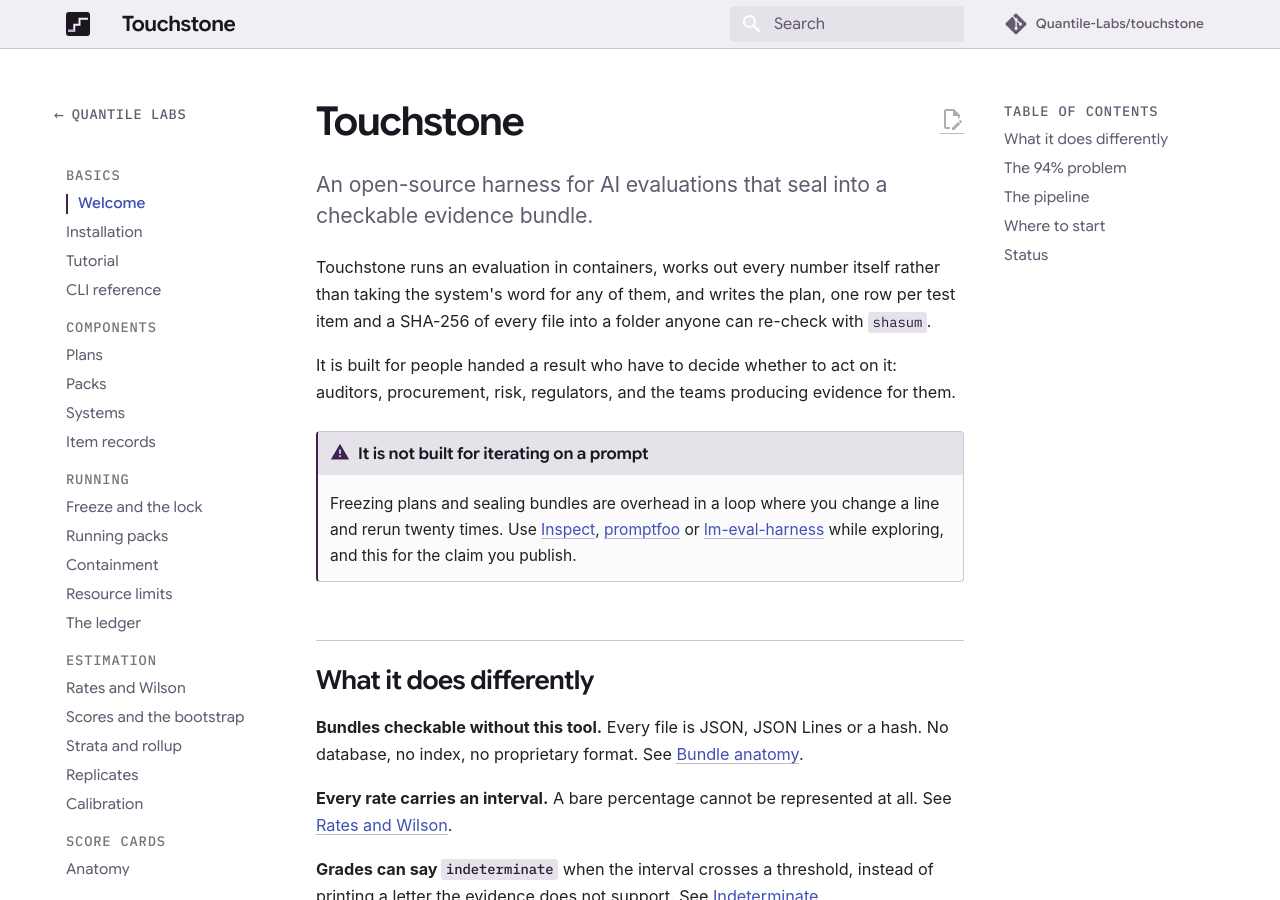
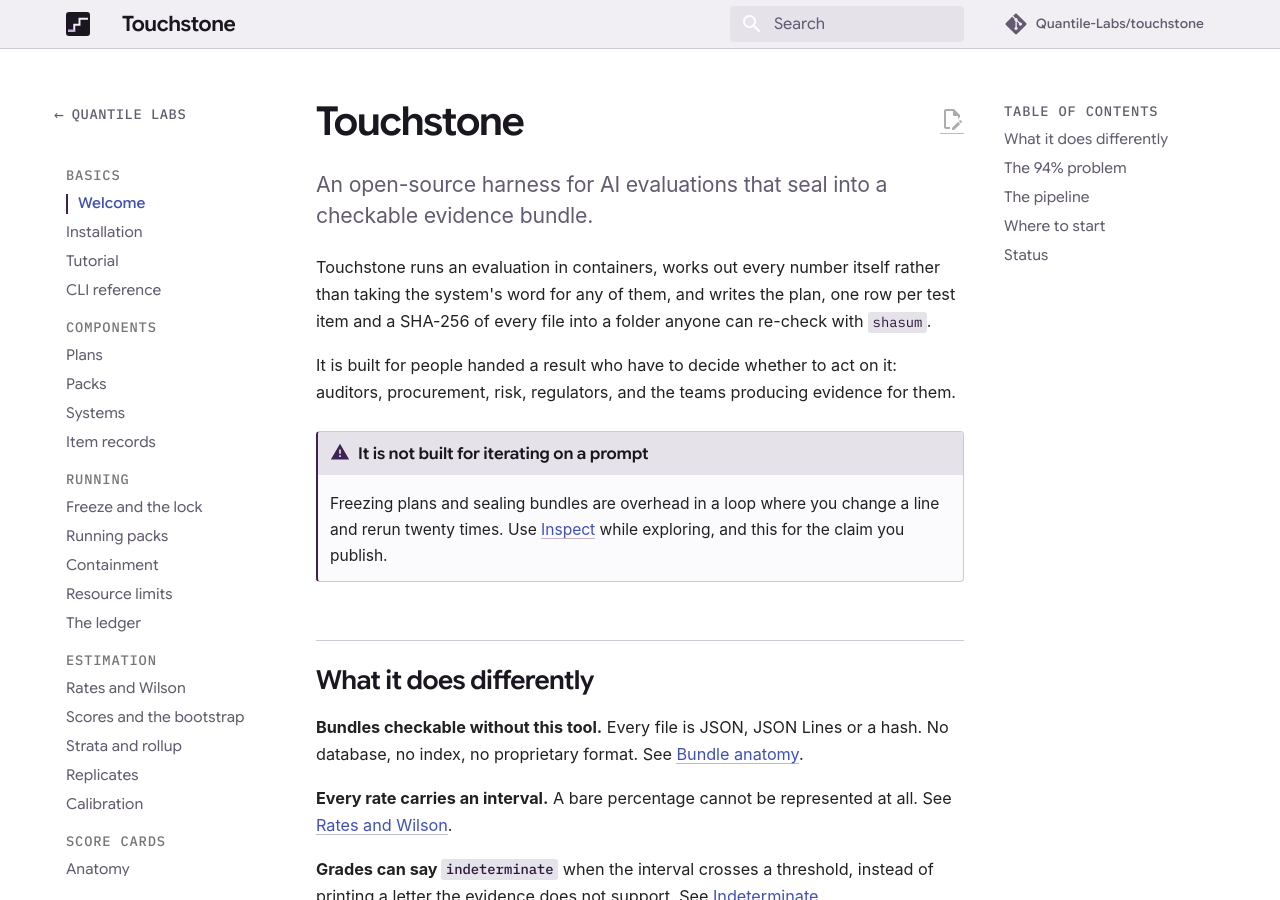
Before and after one commit to Quantile-Labs/touchstone, an MkDocs documentation site: the page built from docs/index.md, in a window 1280 px wide and 900 px high. Built offline with MkDocs 1.6.1 and Material for MkDocs 9.7.7, drawn with Linux system fonts in a browser that asks for light colours; comment, search, counter and statistics services are not loaded.

Commit message:
name only inspect as the tool for exploring
The welcome page handed the iteration loop to three tools by name. One
is enough to make the point, and the other two were a list the reader
has to evaluate before getting back to what this page is about.

Inspect is the one kept because it is the closest comparison, and
because the shape of this site was measured against its documentation
before any of these pages were written.

README.md still names all three. That surface is left alone here.

```diff
--- a/docs/index.md
+++ b/docs/index.md
@@ -20,10 +20,8 @@
 !!! warning "It is not built for iterating on a prompt"
 
     Freezing plans and sealing bundles are overhead in a loop where you change a line and
-    rerun twenty times. Use [Inspect](https://inspect.aisi.org.uk/),
-    [promptfoo](https://promptfoo.dev/) or
-    [lm-eval-harness](https://github.com/EleutherAI/lm-evaluation-harness) while exploring,
-    and this for the claim you publish.
+    rerun twenty times. Use [Inspect](https://inspect.aisi.org.uk/) while exploring, and
+    this for the claim you publish.
 
 ## What it does differently
 
```
